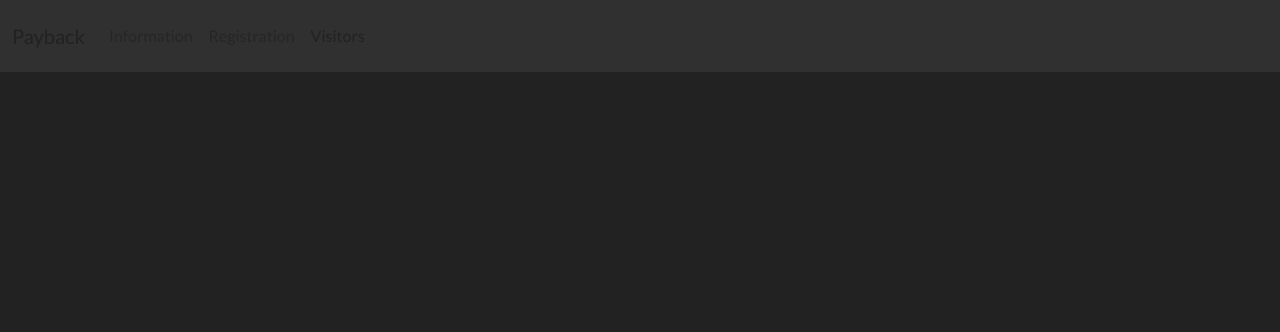
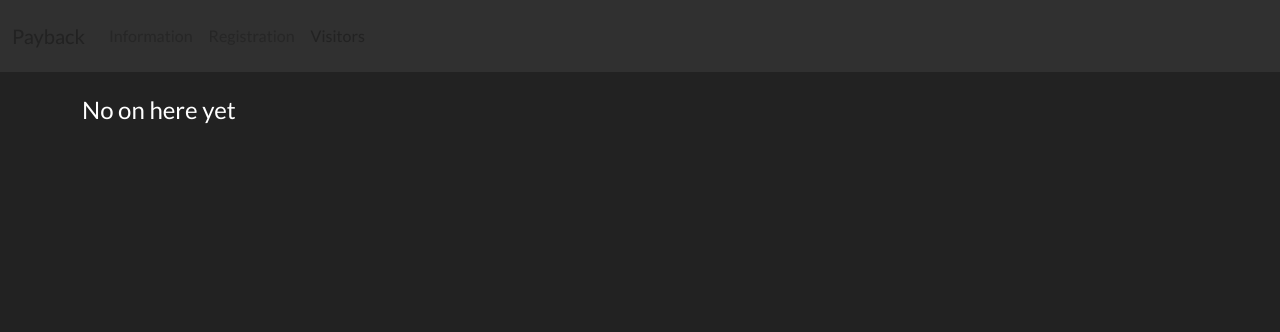
Before and after one commit to T-101/payback.wtf, a Django app: page /visitors/ in a window 1280 px wide. Shown: the top 332 px of the page. Run offline with Django 5.2, Linux system fonts and the light colour scheme; some libraries are stand-ins or nearby versions.

Commit message:
render help text when no one registered

```diff
--- a/payback/templates/visitors.html
+++ b/payback/templates/visitors.html
@@ -2,7 +2,9 @@
 
 {% block content %}
 
-    {% if object_list %}
+    {% if not object_list %}
+        <h4>No on here yet</h4>
+    {% else %}
         <h3>Visitors</h3>
 
         <div class="row">
@@ -19,6 +21,7 @@
         </div>
 
         <hr/>
+
 
         {% for visitor in object_list %}
             {% if forloop.counter0|divisibleby:2 %}
```
